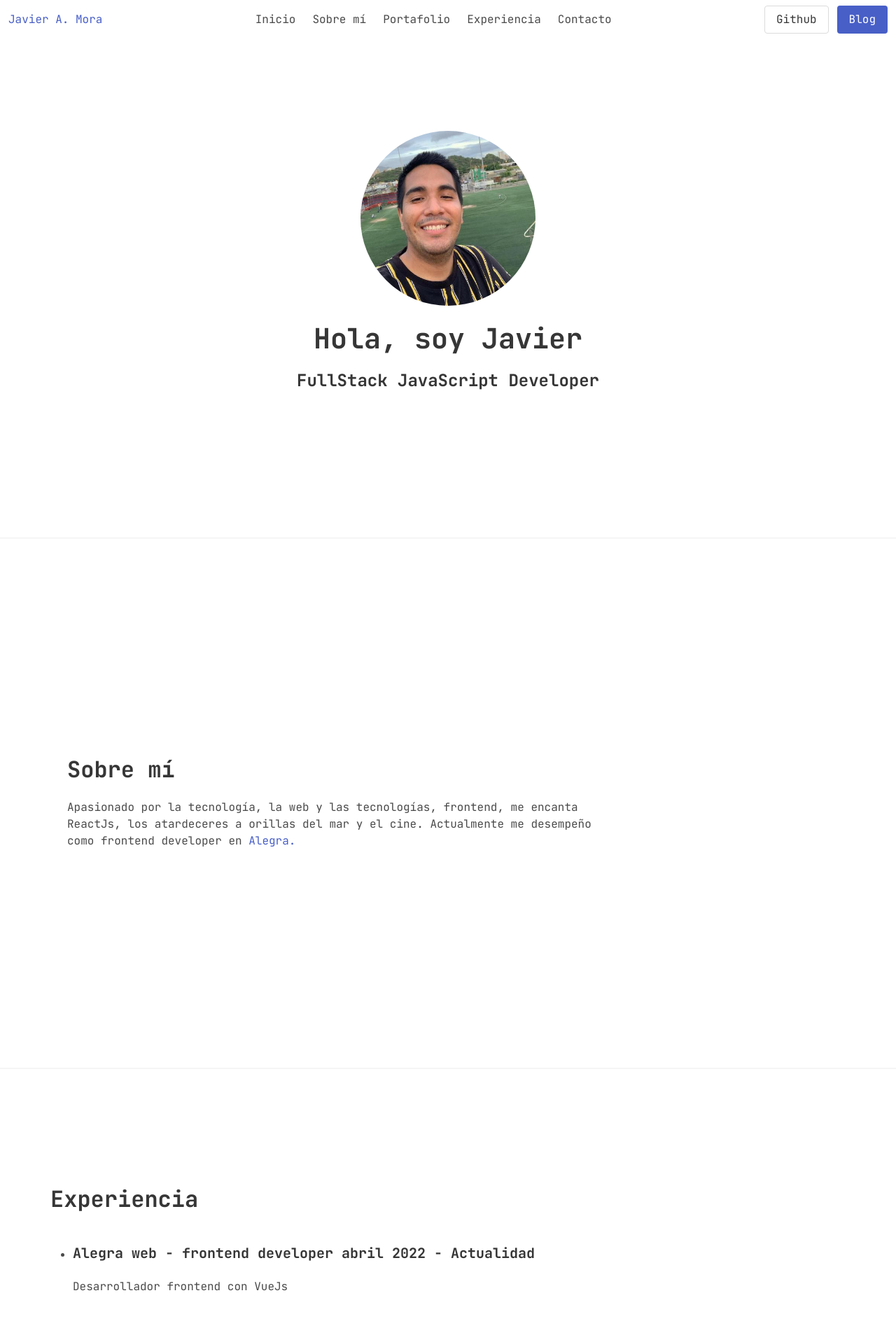
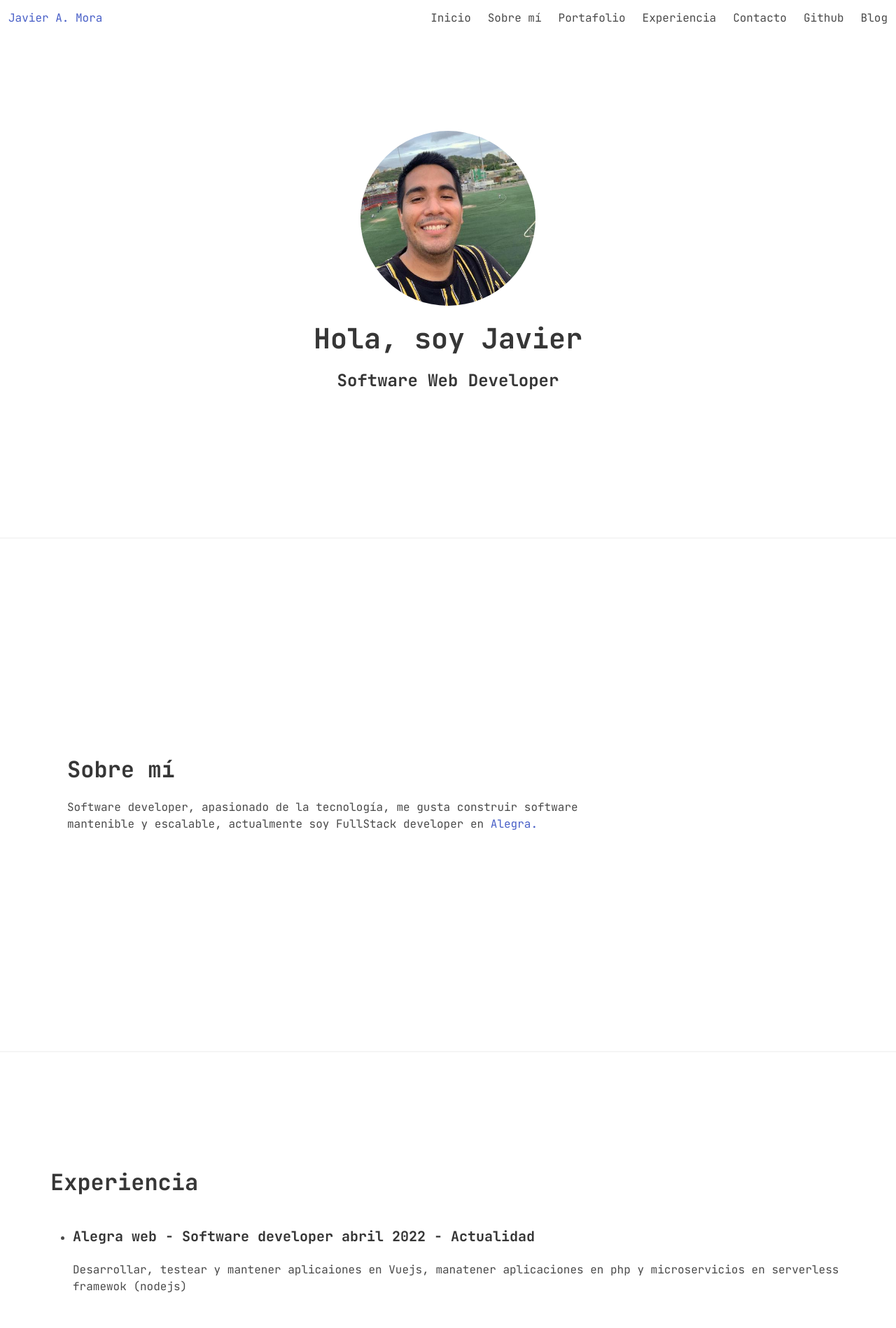
Before and after one commit to j4viermora/hi, a Next.js app: page / in a window 1280 px wide. Shown: the top 1898 px of the page at 70% size. Built offline with nearby package versions, Linux system fonts and the light colour scheme.

Commit message:
style: :lipstick: change about me

```diff
--- a/components/About/index.tsx
+++ b/components/About/index.tsx
@@ -9,10 +9,7 @@ export const About = () => {
 					style={{
 						maxWidth: '60vw',
 					}}>
-					Apasionado por la tecnología, la web y las tecnologías,
-					frontend, me encanta ReactJs, los atardeceres a orillas del
-					mar y el cine. Actualmente me desempeño como frontend
-					developer en{' '}
+					Software developer, apasionado de la tecnología, me gusta construir software mantenible y escalable, actualmente soy FullStack developer en {' '}
 					<a
 						href='https://www.alegra.com/'
 						rel='noopener noreferrer'
--- a/components/Experience/Experience.tsx
+++ b/components/Experience/Experience.tsx
@@ -10,10 +10,10 @@ export const Experience = () => {
 				<ul>
 					<li>
 						<h3 className='title is-5 mt-6'>
-							Alegra web - frontend developer abril 2022 -
+							Alegra web - Software developer abril 2022 -
 							Actualidad
 						</h3>
-						<p>Desarrollador frontend con VueJs</p>
+						<p>Desarrollar, testear y mantener aplicaiones en Vuejs, manatener aplicaciones en php y microservicios en serverless framewok (nodejs)</p>
 					</li>
 					<li>
 						<h3 className='title is-5 mt-6'>
--- a/components/Navbar/index.tsx
+++ b/components/Navbar/index.tsx
@@ -5,7 +5,7 @@ export const Navbar = () => {
 	const [open, setOpen] = useState<boolean>(false);
 
 	return (
-		<nav className='navbar is-fixed-top is-transparent '>
+		<nav className='navbar is-fixed-top '>
 			<div className='navbar-brand'>
 				<a className='navbar-item'>Javier A. Mora</a>
 				<div
@@ -37,21 +37,12 @@ export const Navbar = () => {
 					<a className='navbar-item' href='#contact'>
 						Contacto
 					</a>
-				</div>
-				<div className='navbar-end'>
-					<div className='navbar-item'>
-						<div className='field is-grouped'>
-							<a
-								href='https://github.com/j4viermora'
-								className='button mr-3'
-								target='_blank'>
-								Github
-							</a>
-							<Link href='/blog'>
-								<a className='button is-link'>Blog</a>
-							</Link>
-						</div>
-					</div>
+					<a className='navbar-item' href='https://github.com/j4viermora' target='_blank'>
+						Github
+					</a>
+					<Link href='/blog' >
+						<a className='navbar-item'>Blog</a>
+					</Link>
 				</div>
 			</div>
 		</nav>
--- a/data/projects.ts
+++ b/data/projects.ts
@@ -1,31 +1,29 @@
-import { Project } from '../interfaces/interfaces';
+import { Project } from "../interfaces/interfaces";
 
 export const projects: Project[] = [
   {
-		title: 'Quiz Game',
-		description: 'Quiz game construido con CRA, Redux y Bulma Css',
-		linkOnline: 'https://quiz-game-chi.vercel.app/',
-		linkRepo: 'https://github.com/j4viermora/quiz-game',
+    title: "Quiz Game",
+    description: "Quiz game construido con CRA, Redux y Bulma Css",
+    linkOnline: "https://quiz-game-chi.vercel.app/",
+    linkRepo: "https://github.com/j4viermora/quiz-game",
   },
   {
-		title: 'Calculator Paypal',
+    title: "Calculator Paypal",
     description:
-			'Calculadora simple para calcular comisiones de paypal para ayudarme en mi trabajado como freelance, deployada en Githun Page',
-		linkOnline: 'https://calculadora-paypal.vercel.app',
-		linkRepo: 'https://github.com/j4viermora/calculator-paypal',
+      "Calculadora simple para calcular comisiones de paypal para ayudarme en mi trabajado como freelance, deployada en Githun Page",
+    linkOnline: "https://calculadora-paypal.vercel.app",
+    linkRepo: "https://github.com/j4viermora/calculator-paypal",
   },
   {
-		title: 'Clone IOS Calculator React Native',
-		description:
-			'Aplicaciones móvil construida con React Native y Typescript',
-		linkOnline: '',
-		linkRepo: 'https://github.com/j4viermora/calculator-RN',
+    title: "Clone IOS Calculator React Native",
+    description: "Aplicaciones móvil construida con React Native y Typescript",
+    linkOnline: "",
+    linkRepo: "https://github.com/j4viermora/calculator-RN",
   },
   {
-		title: 'Calendar App',
-		description: 'App construida con MERN stack',
-		linkOnline: 'https://ocumochino-app.herokuapp.com/',
-		linkRepo: 'https://github.com/j4viermora/calender-app-front-end',
+    title: "Name generator",
+    description: "App construida VueJS",
+    linkOnline: "https://generador-de-nombres-inflalo.vercel.app/#/",
+    linkRepo: "https://github.com/j4viermora/name-generator-inflalo",
   },
-
 ];
--- a/pages/index.tsx
+++ b/pages/index.tsx
@@ -24,7 +24,7 @@ export default function Home() {
 					/>
 					<meta name='robots' content='index' />
 				</Head>
-				<Header name='Javier' role='FullStack JavaScript Developer' />
+				<Header name='Javier' role='Software Web Developer' />
 				{/* <hr /> */}
 				{/* <HomeWork /> */}
 				<hr />
```
Also changed, not shown: components/NavbarBlog/index.tsx (+14 -8 lines). Lines whose indentation alone changed are shown as unchanged.
